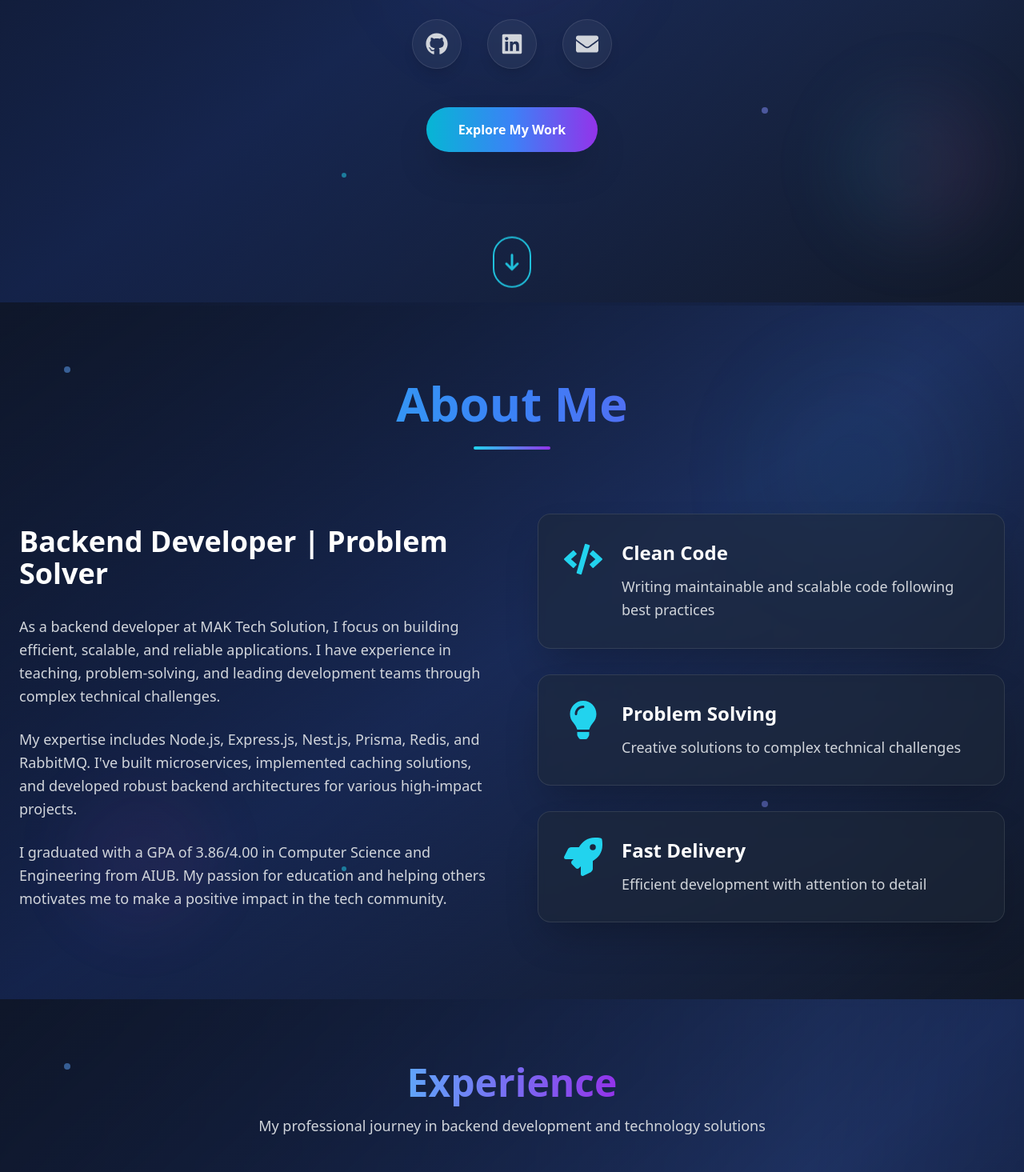
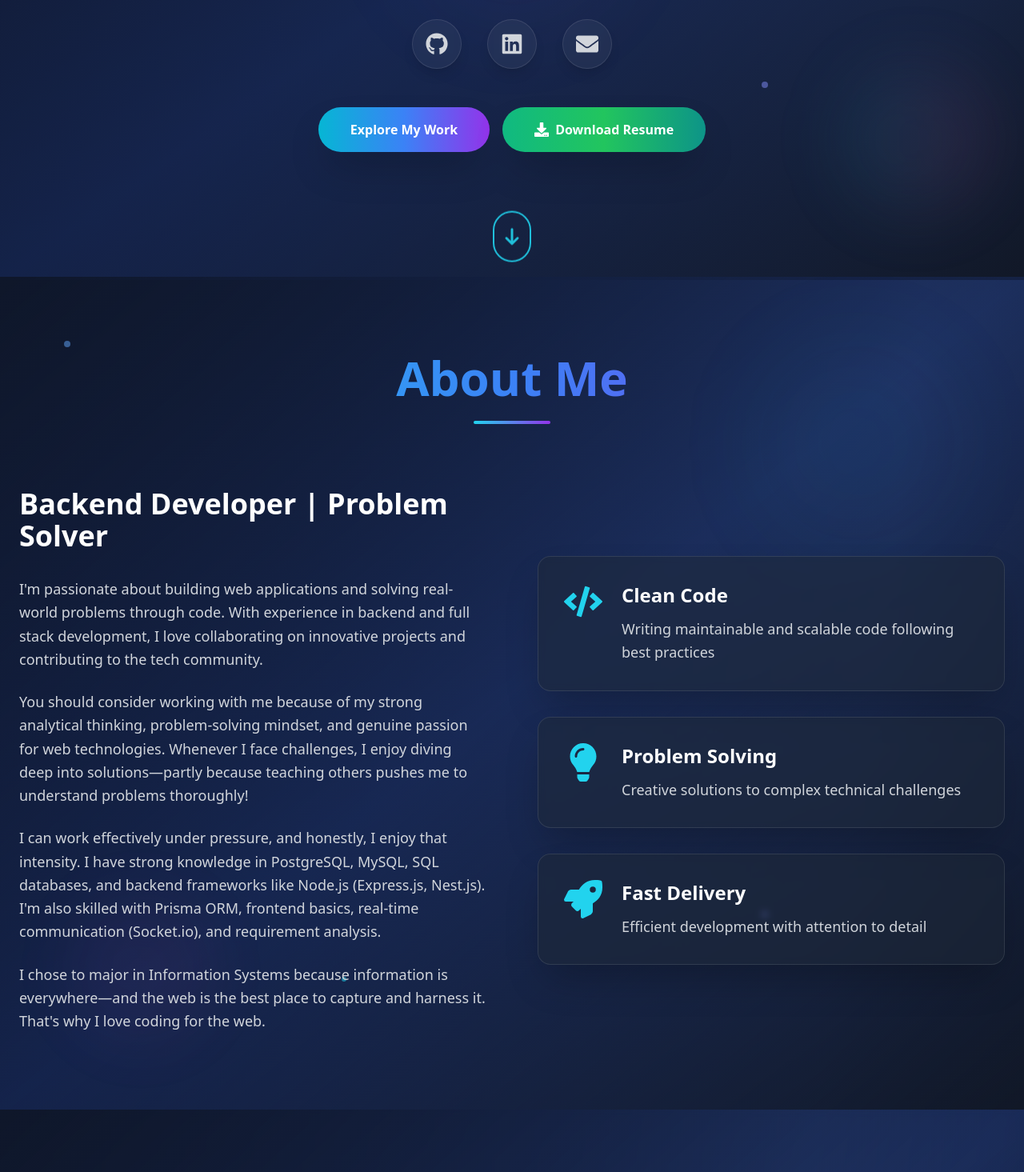
Before and after one commit to Shariarhosain/Portfolio, a React (Create React App) app: page / in a window 1280 px wide. Shown: the part 560-2025 px from the top of the page at 80% size. Built offline with nearby package versions, Linux system fonts and the light colour scheme; the HTML template or start-up script is replaced by a standard one.

Commit message:
Refactor code structure for improved readability and maintainability

```diff
--- a/src/components/About.jsx
+++ b/src/components/About.jsx
@@ -64,19 +64,24 @@ const About = () => {
               Backend Developer | Problem Solver
             </h3>
             <p className="text-gray-300 mb-6 leading-relaxed text-lg">
-              As a backend developer at MAK Tech Solution, I focus on building efficient, scalable,
-              and reliable applications. I have experience in teaching, problem-solving, and leading
-              development teams through complex technical challenges.
+              I'm passionate about building web applications and solving real-world problems through code.
+              With experience in backend and full stack development, I love collaborating on innovative
+              projects and contributing to the tech community.
             </p>
             <p className="text-gray-300 mb-6 leading-relaxed text-lg">
-              My expertise includes Node.js, Express.js, Nest.js, Prisma, Redis, and RabbitMQ.
-              I've built microservices, implemented caching solutions, and developed robust backend
-              architectures for various high-impact projects.
+              You should consider working with me because of my strong analytical thinking, problem-solving
+              mindset, and genuine passion for web technologies. Whenever I face challenges, I enjoy diving
+              deep into solutions—partly because teaching others pushes me to understand problems thoroughly!
+            </p>
+            <p className="text-gray-300 mb-6 leading-relaxed text-lg">
+              I can work effectively under pressure, and honestly, I enjoy that intensity. I have strong
+              knowledge in PostgreSQL, MySQL, SQL databases, and backend frameworks like Node.js (Express.js,
+              Nest.js). I'm also skilled with Prisma ORM, frontend basics, real-time communication (Socket.io),
+              and requirement analysis.
             </p>
             <p className="text-gray-300 leading-relaxed text-lg">
-              I graduated with a GPA of 3.86/4.00 in Computer Science and Engineering from AIUB.
-              My passion for education and helping others motivates me to make a positive impact
-              in the tech community.
+              I chose to major in Information Systems because information is everywhere—and the web is the
+              best place to capture and harness it. That's why I love coding for the web.
             </p>
           </motion.div>
 
--- a/src/components/Hero.jsx
+++ b/src/components/Hero.jsx
@@ -1,6 +1,6 @@
 import React, { useEffect, useState, useMemo } from 'react';
 import { motion } from 'framer-motion';
-import { FaGithub, FaLinkedin, FaEnvelope } from 'react-icons/fa';
+import { FaGithub, FaLinkedin, FaEnvelope, FaDownload } from 'react-icons/fa';
 
 const Hero = () => {
   const [scrollY, setScrollY] = useState(0);
@@ -183,10 +183,13 @@ const Hero = () => {
           </motion.a>
         </motion.div>
 
+        <motion.div
+          variants={itemVariants}
+          className="flex flex-col sm:flex-row gap-4 justify-center items-center mb-8"
+        >
           <motion.a
-          variants={itemVariants}
             href="#about"
-          className="inline-block mb-8"
+            className="inline-block"
           >
             <motion.button
               whileHover={{
@@ -200,6 +203,26 @@ const Hero = () => {
               <div className="absolute inset-0 bg-gradient-to-r from-purple-600 via-pink-500 to-cyan-500 opacity-0 group-hover:opacity-100 transition-opacity duration-300"></div>
             </motion.button>
           </motion.a>
+
+          <motion.a
+            href="/resume.pdf"
+            download="Shariar_Hosain_Resume.pdf"
+            className="inline-block"
+          >
+            <motion.button
+              whileHover={{
+                scale: 1.05,
+                boxShadow: "0 20px 40px rgba(16, 185, 129, 0.3)"
+              }}
+              whileTap={{ scale: 0.95 }}
+              className="relative overflow-hidden bg-gradient-to-r from-emerald-500 via-green-500 to-teal-600 text-white px-10 py-4 rounded-full font-semibold shadow-2xl hover:shadow-green-500/50 transition-all duration-300 group flex items-center gap-2"
+            >
+              <FaDownload className="relative z-10" size={18} />
+              <span className="relative z-10">Download Resume</span>
+              <div className="absolute inset-0 bg-gradient-to-r from-teal-600 via-emerald-600 to-green-600 opacity-0 group-hover:opacity-100 transition-opacity duration-300"></div>
+            </motion.button>
+          </motion.a>
+        </motion.div>
 
         {/* Animated Scroll Down Indicator */}
         <motion.div
```
Also changed, not shown: 1 other file (tests, documents, lock files or other folders). Lines whose indentation alone changed are shown as unchanged.
